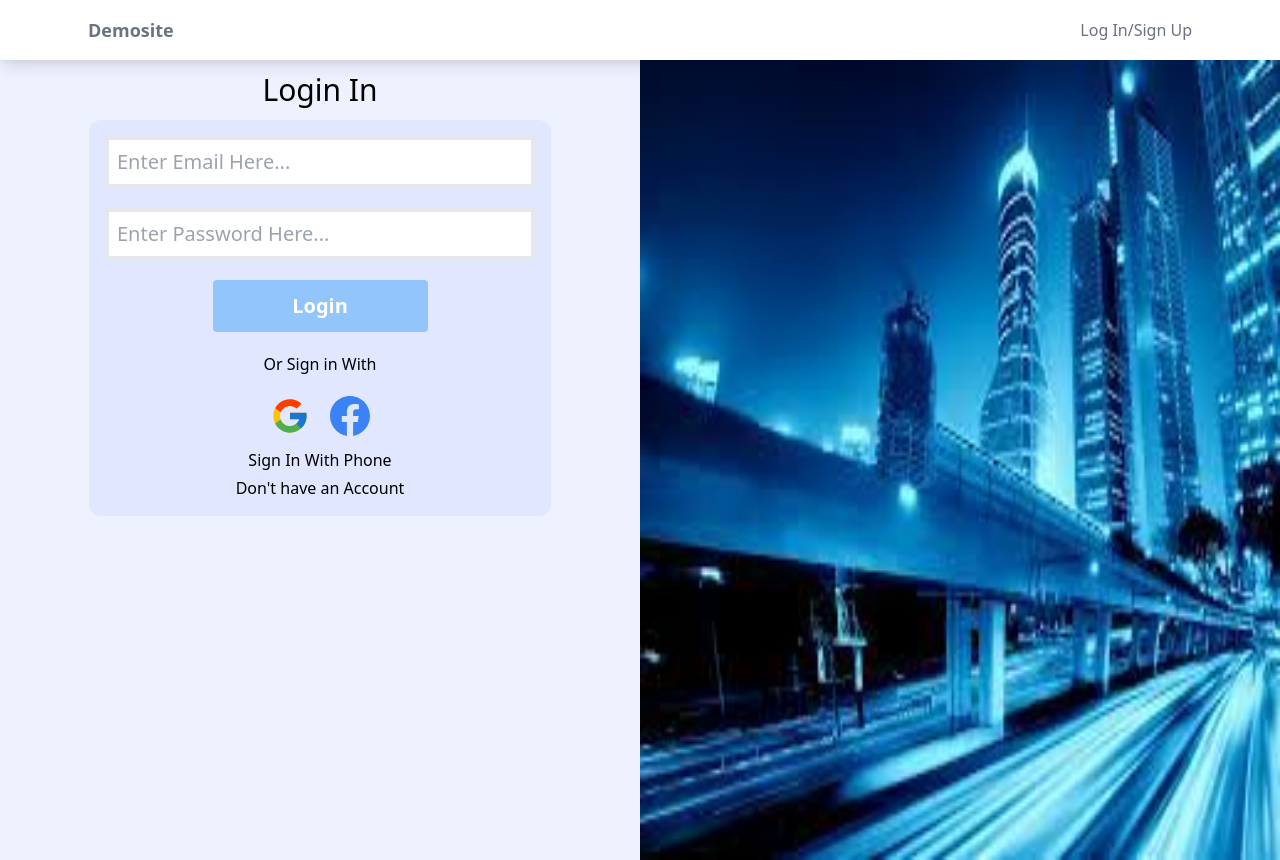
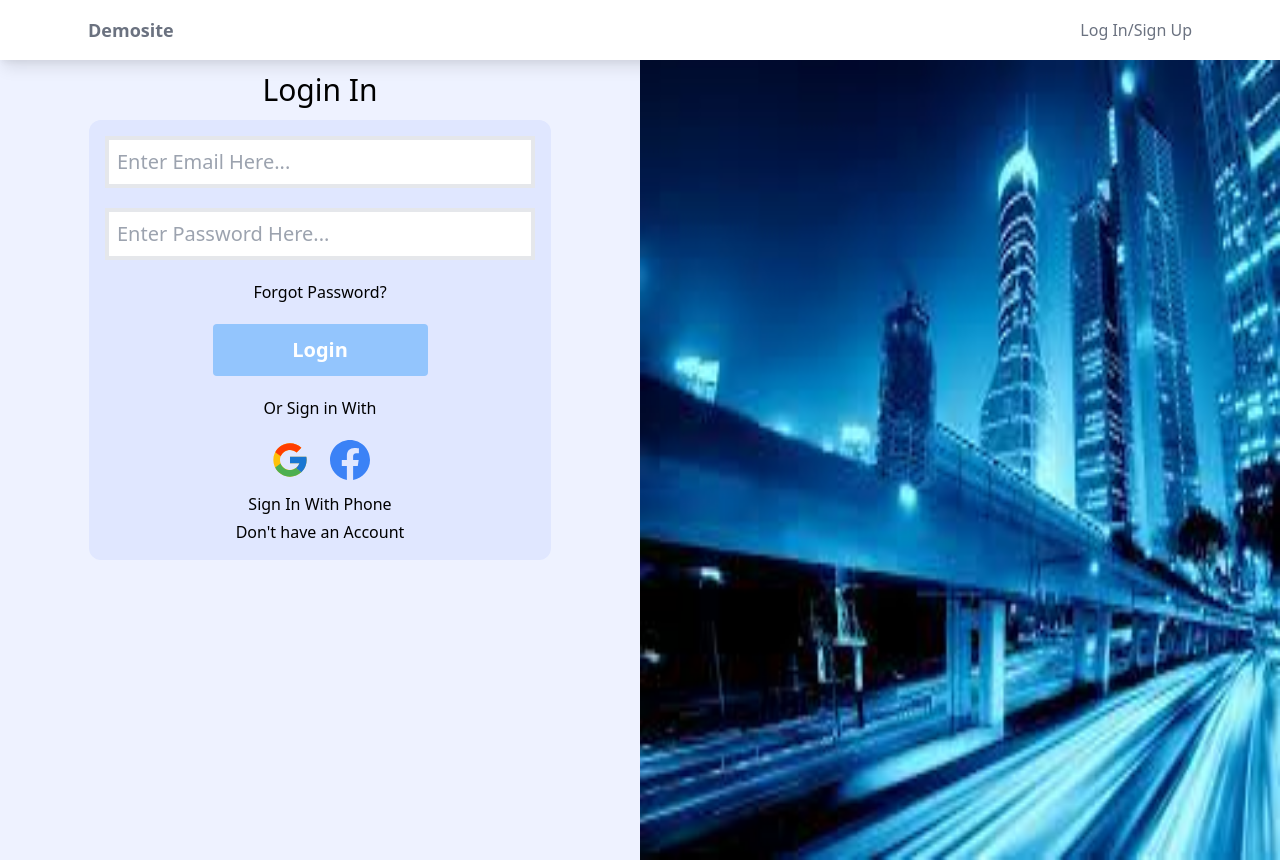
Before and after one commit to Mr-Hell-dev/FireAppWithRedux, a React (Create React App) app: page /login in a window 1280 px wide. Built offline with nearby package versions, Linux system fonts and the light colour scheme; no server answers.

Commit message:
add new nodes

```diff
--- a/src/Components/Authentication Forms/Login.jsx
+++ b/src/Components/Authentication Forms/Login.jsx
@@ -109,6 +109,12 @@ export default function Login({ Errors, setform }) {
                     <p>{error}</p>
                 </div>
 
+                <div>
+                    <a className="font-medium cursor-pointer">
+                        Forgot Password?
+                    </a>
+                </div>
+
                 <div className="w-1/2 m-auto">
                     <button
                         className="bg-blue-300 hover:bg-blue-500 w-full text-xl font-bold text-white p-3 rounded"
@@ -131,7 +137,7 @@ export default function Login({ Errors, setform }) {
                     </div>
                     <div className="mt-2">
                         <button
-                            className="font-medium p-1 rounded"
+                            className="font-medium p-1 border- rounded"
                             onClick={() => {
                                 setform('Phone_Number');
                             }}
```
Also changed, not shown: src/Components/Authentication Forms/ForgotPassword.jsx (added).
